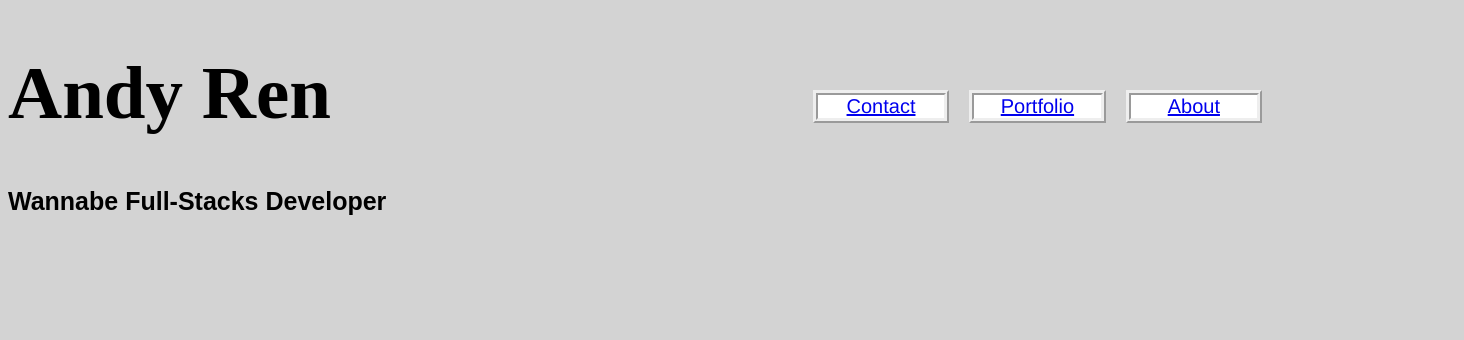
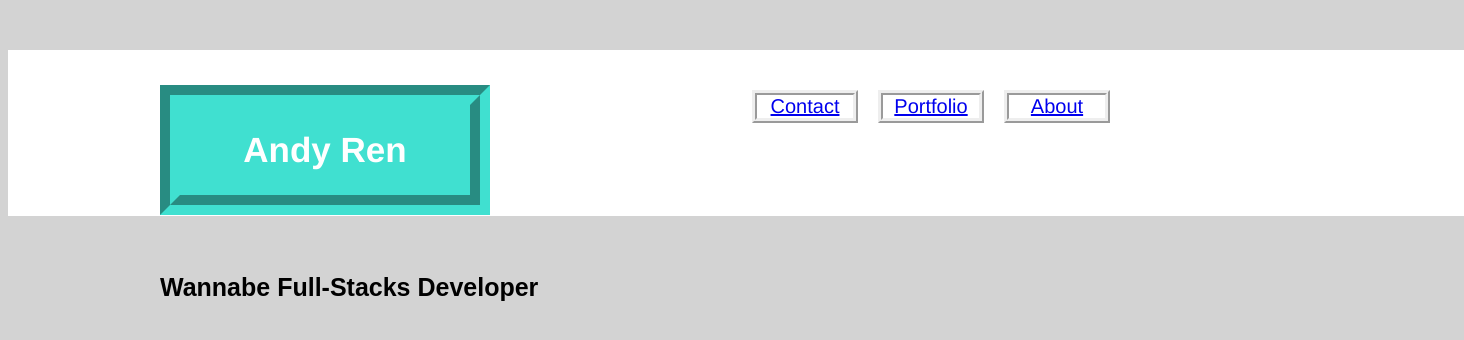
Before and after one commit to aznchronos/Basic-Portfolio, a plain HTML site: page portfolio.html in a window 1280 px wide. Shown: the whole page, 1464 px wide, since content can reach past the window. Drawn offline with Linux system fonts and the light colour scheme.

Commit message:
fourth commit

```diff
--- a/portfolio.html
+++ b/portfolio.html
@@ -8,16 +8,27 @@
 <html>
 <head>
 
+</head>
+
+<body>
+<!--Aesthetically divided heh-->
+<div class="upper-lip"></div>
+
+<!--container for portfolio-->
+<div class="margin">
+
     <!--Connection to other pages-->
     <a href="index.html">About</a>
     <a href="portfolio.html">Portfolio </a>
     <a href="contact.html">Contact</a>
 
+    <!--Name-->
+    <div class="box"<h1>Andy Ren</h1></div>
+
     <h1 class="portfolio-header">Andy Ren</h1>
     <h2 class="portfolio-under">Wannabe Full-Stacks Developer</h2>
-</head>
-
-<body>
+</div>
+</div>
 
 </body>
 
```
Also changed, not shown: contact.html (+16 -5 lines).
